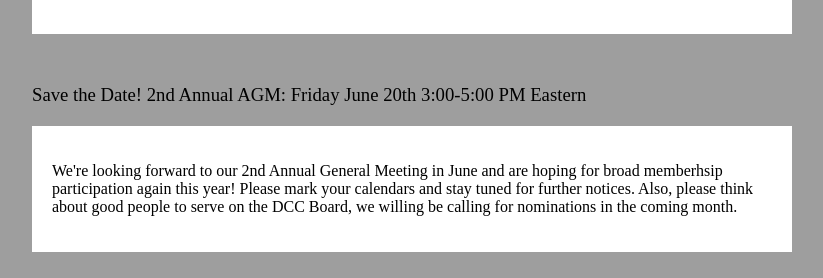
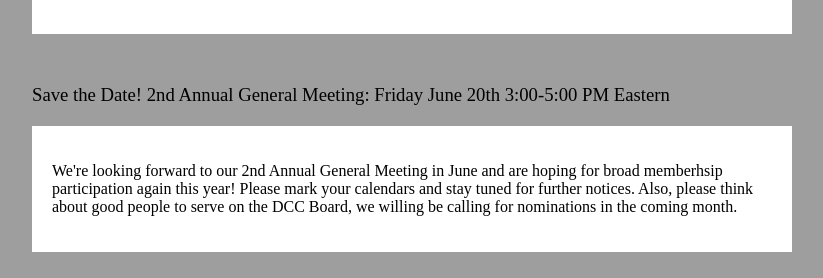
Before and after one commit to datacommons/datacommons.github.io, a Jekyll site: the page built from _posts/2014-03-25-hello.html, in a window 1280 px wide and 900 px high, scrolled down 392 px. Shown: the part 176-454 px from the top of the window, without its empty margins (228-1051 px from the left). Built offline with Jekyll 4.4.1, drawn with Linux system fonts in a browser that asks for light colours; some web fonts are replaced; Markdown is read by kramdown in place of the engine named in the settings.

Commit message:
Update 2014-03-25-hello.html

```diff
--- a/_posts/2014-03-25-hello.html
+++ b/_posts/2014-03-25-hello.html
@@ -19,7 +19,7 @@ sing. This is better than the Sunday comics, folks.
 
 </div>
 
-<h3>Save the Date! 2nd Annual AGM: Friday June 20th 3:00-5:00 PM Eastern</h3>
+<h3>Save the Date! 2nd Annual General Meeting: Friday June 20th 3:00-5:00 PM Eastern</h3>
 
 <div class="section">
 <p>We're looking forward to our 2nd Annual General Meeting in June and are hoping for broad memberhsip participation again this year!  Please mark your calendars and stay tuned for further notices.  Also, please think about good people to serve on the DCC Board, we willing be calling for nominations in the coming month.</p>
```
